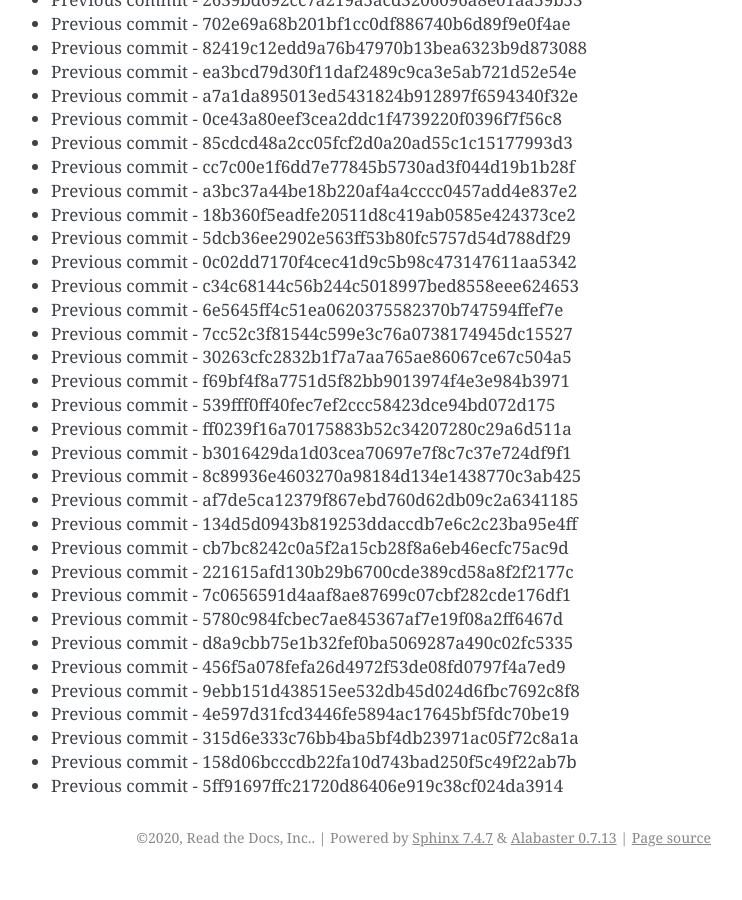
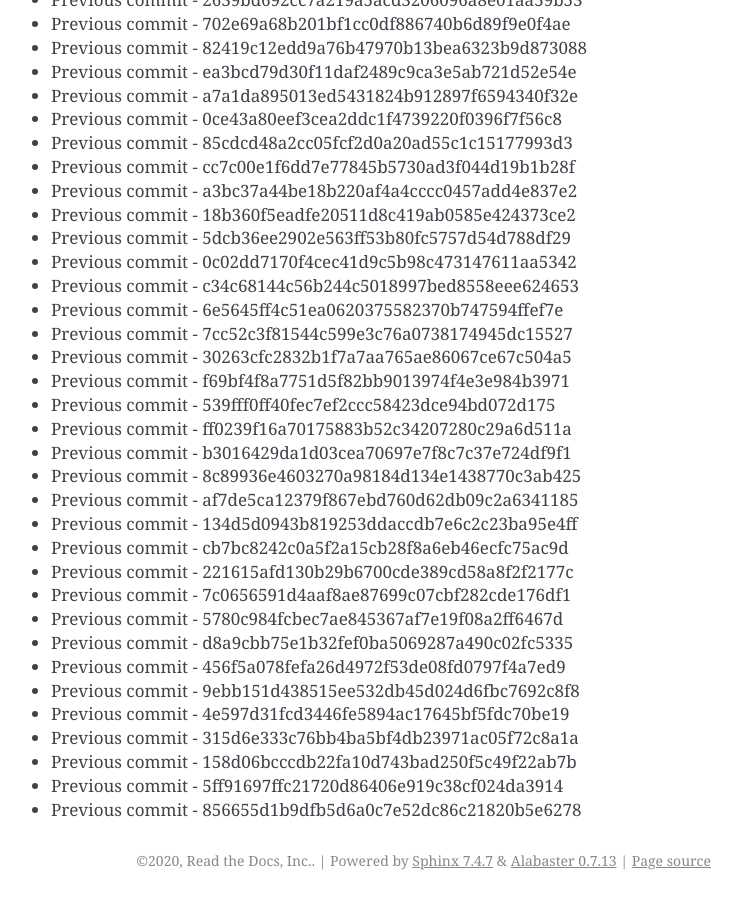
Before and after one commit to readthedocs/rtd-git-stresstest, a Sphinx documentation site: the page built from docs/updates.rst, in a window 1280 px wide and 900 px high, scrolled down 30306 px. Shown: the whole window, without its empty margins (399-1141 px from the left). Built offline with Sphinx 7.4.7, drawn with Linux system fonts in a browser that asks for light colours; before the commit the page ends 31183 px from its top, so only the background shows below that.

Commit message:
Generating commit from previous: 856655d1b9dfb5d6a0c7e52dc86c21820b5e6278

```diff
--- a/docs/updates.rst
+++ b/docs/updates.rst
@@ -1305,3 +1305,4 @@ It can be tested for any performance characteristics.
 * Previous commit - 315d6e333c76bb4ba5bf4db23971ac05f72c8a1a
 * Previous commit - 158d06bcccdb22fa10d743bad250f5c49f22ab7b
 * Previous commit - 5ff91697ffc21720d86406e919c38cf024da3914
+* Previous commit - 856655d1b9dfb5d6a0c7e52dc86c21820b5e6278
```
